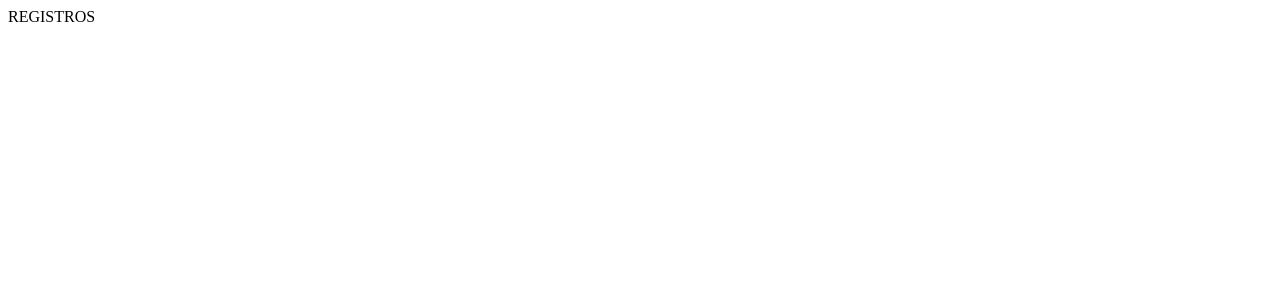
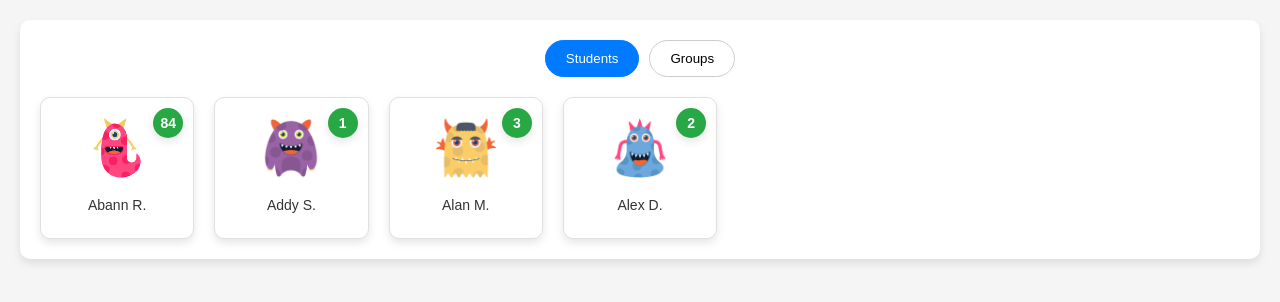
Before and after one commit to Pedro-Fernando-Q-A/Innova, a plain HTML site: page alumnos.html in a window 1280 px wide. Drawn offline with Linux system fonts and the light colour scheme.

Commit message:
intefaz de alumnos

```diff
--- /dev/null
+++ b/alumnos.css
@@ -0,0 +1,81 @@
+body, html {
+    margin: 0;
+    padding: 0;
+    font-family: Arial, sans-serif;
+    background-color: #f5f5f5;
+}
+
+.container {
+    max-width: 1200px;
+    margin: 20px auto;
+    padding: 20px;
+    background-color: #ffffff;
+    box-shadow: 0 4px 8px rgba(0, 0, 0, 0.1);
+    border-radius: 10px;
+}
+
+.tabs {
+    display: flex;
+    justify-content: center;
+    margin-bottom: 20px;
+}
+
+.tab {
+    padding: 10px 20px;
+    border: 1px solid #ccc;
+    background-color: #ffffff;
+    cursor: pointer;
+    margin: 0 5px;
+    border-radius: 20px;
+}
+
+.tab.active {
+    background-color: #007bff;
+    color: #fff;
+    border-color: #007bff;
+}
+
+.grid {
+    display: grid;
+    grid-template-columns: repeat(auto-fill, minmax(150px, 1fr));
+    gap: 20px;
+}
+
+.card {
+    position: relative;
+    background-color: #fff;
+    border: 1px solid #e0e0e0;
+    border-radius: 10px;
+    padding: 20px;
+    box-shadow: 0 4px 8px rgba(0, 0, 0, 0.1);
+    text-align: center;
+}
+
+.card img {
+    width: 60px;
+    height: 60px;
+    margin-bottom: 10px;
+}
+
+.name {
+    font-size: 14px;
+    color: #333;
+    margin: 5px 0;
+}
+
+.badge {
+    position: absolute;
+    top: 10px;
+    right: 10px;
+    background-color: #28a745;
+    color: #fff;
+    border-radius: 50%;
+    width: 30px;
+    height: 30px;
+    display: flex;
+    align-items: center;
+    justify-content: center;
+    font-size: 14px;
+    font-weight: bold;
+    box-shadow: 0 4px 8px rgba(0, 0, 0, 0.1);
+}
--- a/alumnos.html
+++ b/alumnos.html
@@ -3,9 +3,39 @@
 <head>
     <meta charset="UTF-8">
     <meta name="viewport" content="width=device-width, initial-scale=1.0">
+    <link rel="stylesheet" href="alumnos.css">
     <title>Registro</title>
 </head>
 <body>
-    REGISTROS
+    <div class="container">
+        <div class="tabs">
+            <button class="tab active">Students</button>
+            <button class="tab">Groups</button>
+        </div>
+        <div class="grid">
+            <div class="card">
+                <div class="badge">84</div>
+                <img src="stikers/stk_1.png" alt="Whoops Class">
+                <p class="name">Abann R.</p>
+            </div>
+            <div class="card">
+                <div class="badge">1</div>
+                <img src="stikers/stk_2.png" alt="Addy S.">
+                <p class="name">Addy S.</p>
+            </div>
+            <!-- Repite las tarjetas para cada estudiante -->
+            <div class="card">
+                <div class="badge">3</div>
+                <img src="stikers/stk_3.png" alt="Alan M.">
+                <p class="name">Alan M.</p>
+            </div>
+            <div class="card">
+                <div class="badge">2</div>
+                <img src="stikers/stk_4.png" alt="Alex D.">
+                <p class="name">Alex D.</p>
+            </div>
+            <!-- Agrega más tarjetas según sea necesario -->
+        </div>
+    </div>
 </body>
 </html>
```
Also changed, not shown: stikers/stk_1.png (added), stikers/stk_2.png (added), stikers/stk_3.png (added), stikers/stk_4.png (added).
